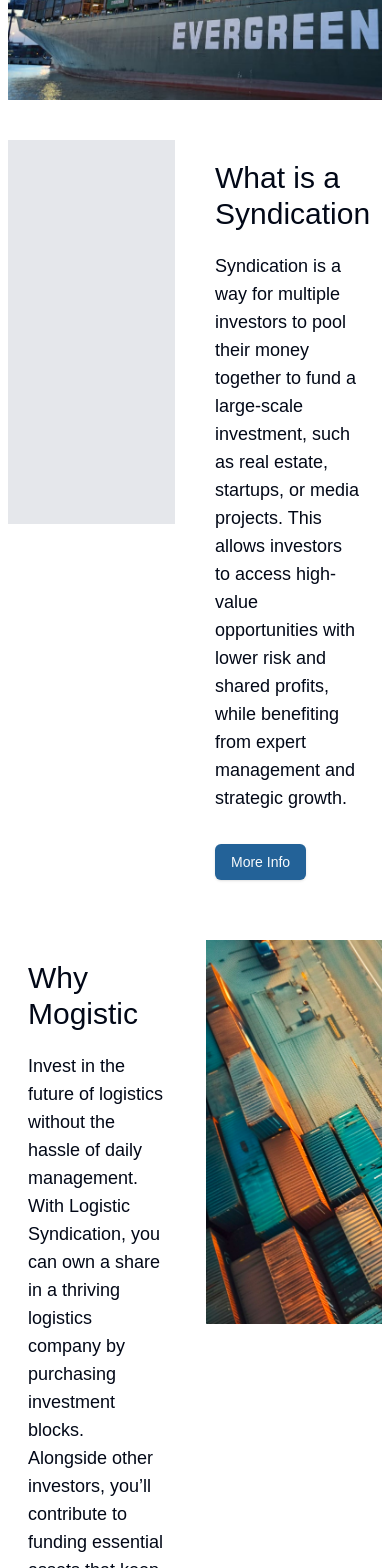
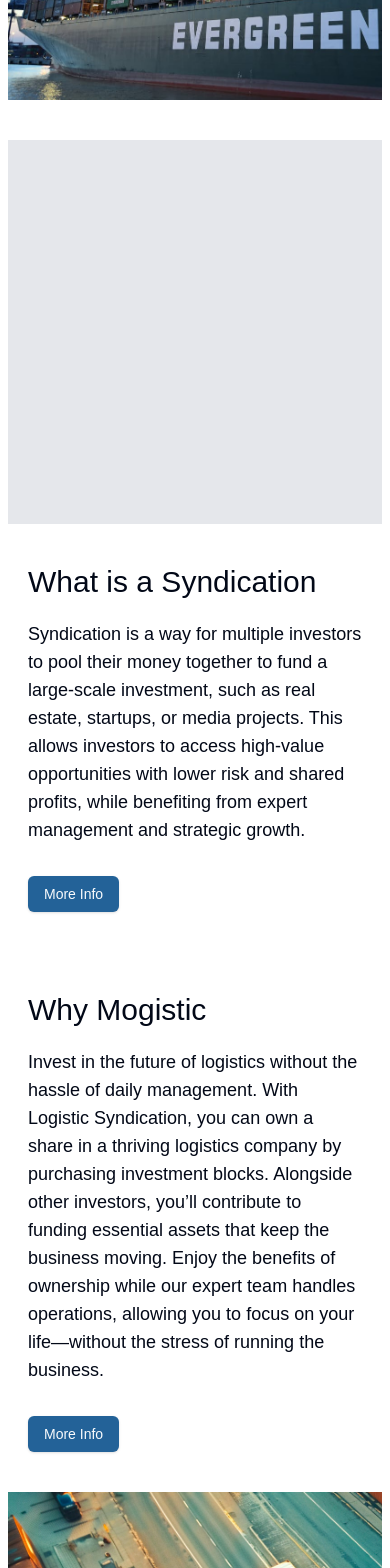
Before and after one commit to MauriceDev1/logistica, a Next.js app: page / in a window 390 px wide. Shown: the part 2160-3728 px from the top of the page. Built offline with nearby package versions, Linux system fonts and the light colour scheme; no server answers.

Commit message:
fixed responsive ness

```diff
--- a/app/page.tsx
+++ b/app/page.tsx
@@ -29,11 +29,11 @@ export default function Home() {
         </div>
       </div>
 
-      <div className="w-full flex gap-5 py-5">
-        <div className="w-1/2 h-96 bg-gray-200">
+      <div className="w-full flex flex-wrap md:flex-nowrap gap-5 py-5">
+        <div className="w-full md:w-1/2 h-96 bg-gray-200">
 
         </div>
-        <div className="w-1/2 p-5">
+        <div className="w-full md:w-1/2 p-5">
           <h1 className="text-3xl">
             What is a Syndication
           </h1>
@@ -44,8 +44,8 @@ export default function Home() {
         </div>
       </div>
 
-      <div className="w-full flex gap-5 py-5">
-        <div className="w-1/2 p-5">
+      <div className="flex flex-wrap md:flex-nowrap gap-5 py-5">
+        <div className="w-full md:w-1/2 p-5">
           <h1 className="text-3xl">
             Why Mogistic
           </h1>
@@ -54,7 +54,7 @@ export default function Home() {
           </p>
           <Button className="mt-3 bg-customBlue hover:bg-customBlueHover">More Info</Button>
         </div>
-        <div className="w-1/2 h-96 bg-truck-2 bg-cover" />
+        <div className="w-full md:w-1/2 h-96 bg-truck-2 bg-cover" />
       </div>
 
       <div className="w-full h-80 bg-gray-300 mt-5 mb-10">
--- a/components/VehicleFilter.tsx
+++ b/components/VehicleFilter.tsx
@@ -88,7 +88,7 @@ const VehicleFilter = () => {
 
     return (
       <div className="w-full flex lg:flex-nowrap gap-5">
-        <Card className="w-[450px] border-none shadow-none">
+        <Card className="hidden lg:block w-[450px] border-none shadow-none">
           <div className="w-full border sticky top-20 border-gray-300 rounded-sm p-3 space-y-6">
             <div className="space-y-2">
               <Label htmlFor="brand">Brand</Label>
```
